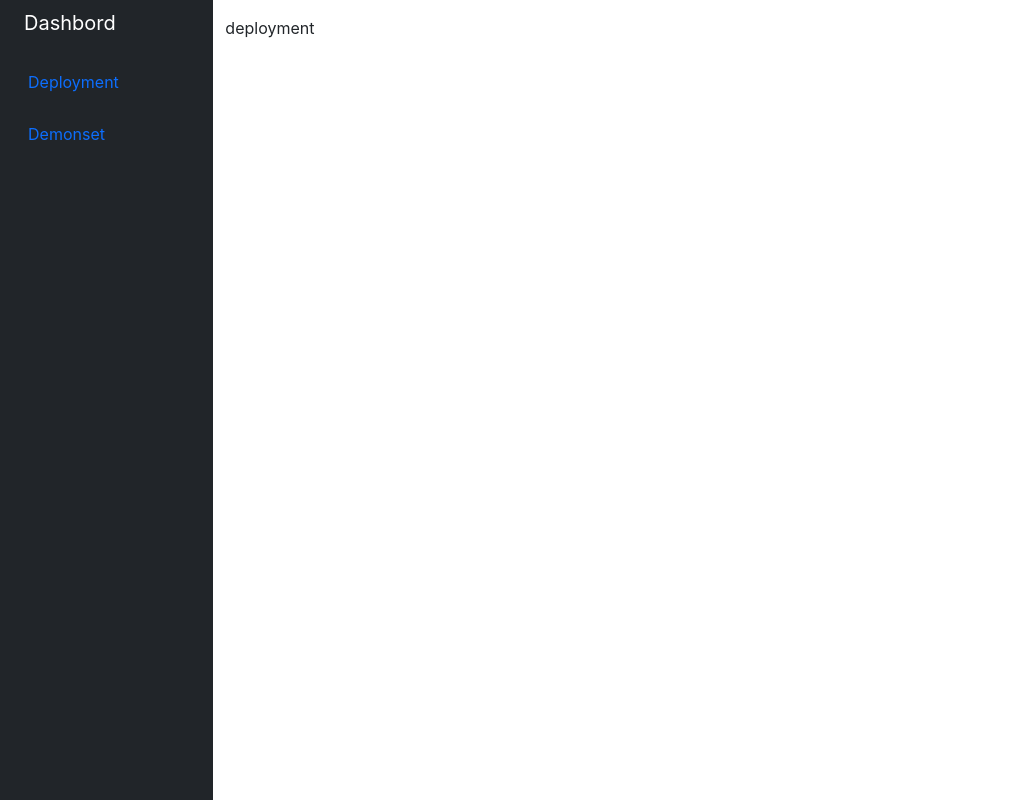
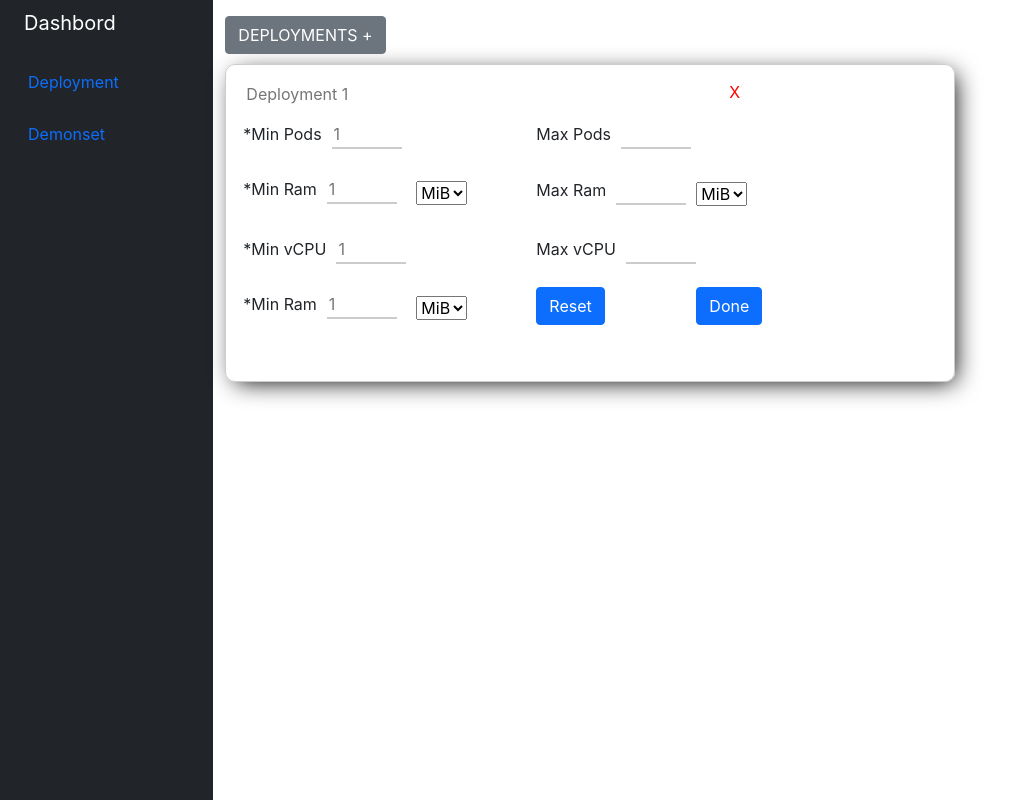
Before and after one commit to CognitQ/ccc-frontend, a React (Create React App) app: page / in a window 1280 px wide. Shown: the whole page, without its empty margins (0-1012 px from the left). Built offline with nearby package versions, Linux system fonts and the light colour scheme.

Commit message:
Deployment basic css completed

```diff
--- /dev/null
+++ b/src/Components/Home.css
@@ -0,0 +1,116 @@
+.incontainer{
+    border: 1px solid #ccc;
+    border-radius: 10px;
+    width:70%;
+    height: fit-content;
+    padding-bottom: 30px;
+    margin-top: 10px;
+    box-shadow: 5px 5px 25px -5px black;
+
+
+}
+.detailform{
+    margin: 20px;
+    margin-top: 10px;
+    /* border: 1px solid #ccc; */
+    height: fit-content;
+    width: fit-content;
+}
+
+.closebtn{
+    /* border: 1px solid #ccc; */
+    height: fit-content;
+    width: fit-content;
+    margin-left: 490px;
+    margin-top: -60px;
+}
+
+.closebtn button{
+    color: red;
+}
+
+.lane{
+    /* border:1px solid #ccc; */
+    margin-top: 5px;
+    height: fit-content;
+    width: fit-content;
+    margin-left: 10px;
+}
+.maininputs{
+    /* border: 1px solid #ccc; */
+    height: 50px;
+    width: fit-content;
+    margin-left: 7px;
+    margin-top: 5px;
+}
+
+.maininputs input, .maininputstwo input{
+    margin-left: 10px;
+    margin-top: 5px;
+    border: none;
+    border-bottom: 2px solid #ccc;
+    width: 70px;
+}
+
+.maininputstwo{
+    /* border: 1px solid #ccc; */
+    margin-top: -50px;
+    height: 50px;
+    width: fit-content;
+    margin-left: 300px;
+}
+
+.ram{
+    /* border:1px solid rgb(250, 5, 5); */
+    margin-top: 5px;
+    height: 65px;
+    width: fit-content;
+    margin-left: 10px;
+}
+.raminput{
+    /* border: 1px solid rgb(241, 226, 2); */
+    height: 50px;
+    width: fit-content;
+    margin-left: 7px;
+    margin-top: 5px;
+}
+
+.raminput input, .raminputtwo input{
+    margin-left: 10px;
+    margin-top: 5px;
+    border: none;
+    border-bottom: 2px solid #ccc;
+    width: 70px;
+}
+
+.raminputtwo{
+    /* border: 1px solid rgb(76, 255, 5); */
+    margin-top: -33px;
+    height: 50px;
+    width: fit-content;
+    margin-left: 300px;
+}
+
+.unit{
+    /* border: 1px solid #ccc; */
+    margin-top: -40px;
+    height: fit-content;
+    width: fit-content;
+    margin-left: 180px;
+}
+
+.unittwo{
+    /* border: 1px solid #ccc; */
+    margin-top: -40px;
+    height:fit-content;
+    width: fit-content;
+    margin-left: 460px;
+}
+
+.vcpu{
+    margin-top: -10px;
+}
+
+.done{
+    margin-top: -10px;
+}
--- a/src/Components/Home.js
+++ b/src/Components/Home.js
@@ -1,12 +1,109 @@
 import React from "react";
-
+import "./Home.css";
 export const Home = ({ show }) => {
   return (
     <div>
       <div>
         {show ? (
           //   code for deployment
-          <div>deployment</div>
+          <div>
+            <div className="nav">
+              <button type="button" class="btn btn-secondary">
+                DEPLOYMENTS +
+              </button>
+            </div>
+            <div className="incontainer ">
+              {/* <form className="row g-3"> */}
+              <div className="detailform">
+                <input
+                  type="text"
+                  readonly
+                  class="form-control-plaintext"
+                  placeholder="Deployment 1"
+                />
+              </div>
+
+              <div className="closebtn">
+                <button type="button" class="btn btn-outline-primar">
+                  X
+                </button>
+              </div>
+
+              <div className="lane">
+                <div className="maininputs">
+                  *<label> Min Pods </label>
+                  <input type="number" placeholder="1" />
+                </div>
+                <div className="maininputstwo">
+                  <label> Max Pods </label>
+                  <input type="number" />
+                </div>
+              </div>
+
+              <div className="ram">
+                <div className="raminput">
+                  *<label> Min Ram </label>
+                  <input type="number" placeholder="1" />
+                </div>
+
+                <div className="unit">
+                  <select name="minRamUnit" id="unit">
+                    <option value="MiB">MiB</option>
+                    <option value="GiB">GiB</option>
+                  </select>
+                </div>
+
+                <div className="raminputtwo">
+                  <label> Max Ram </label>
+                  <input type="number" />
+                </div>
+                <div className="unittwo">
+                  <select name="minRamUnit" id="unit">
+                    <option value="MiB">MiB</option>
+                    <option value="GiB">GiB</option>
+                  </select>
+                </div>
+              </div>
+
+              <div className="lane vcpu">
+                <div className="maininputs">
+                  *<label> Min vCPU </label>
+                  <input type="number" placeholder="1" />
+                </div>
+                <div className="maininputstwo">
+                  <label> Max vCPU </label>
+                  <input type="number" />
+                </div>
+              </div>
+
+              <div className="ram">
+                <div className="raminput">
+                  *<label> Min Ram </label>
+                  <input type="number" placeholder="1" />
+                </div>
+
+                <div className="unit">
+                  <select name="minRamUnit" id="unit">
+                    <option value="MiB">MiB</option>
+                    <option value="GiB">GiB</option>
+                  </select>
+                </div>
+
+                <div className="raminputtwo">
+                  <button type="button" class="btn btn-primary">
+                    {" "}
+                    Reset
+                  </button>
+                </div>
+                <div className="unittwo">
+                  <button type="button" class="btn btn-primary done">
+                    {" "}
+                    Done
+                  </button>
+                </div>
+              </div>
+            </div>
+          </div>
         ) : (
           //   code for demonset
           <div>demonset</div>
--- /dev/null
+++ b/src/Components/Home1.css
@@ -0,0 +1,106 @@
+.unittwo{
+    border: 1px solid #ccc;
+    margin-top: -40px;
+    height: fit-content;
+    width: fit-content;
+    margin-left: 480px;
+}
+
+.incontainer{
+    border: 1px solid #ccc;
+    border-radius: 10px;
+    width: fit-content;
+    height: fit-content;
+    padding-bottom: 30px;
+    margin-top: 10px;
+
+}
+.detailform{
+    margin: 20px;
+    margin-top: 10px;
+    /* border: 1px solid #ccc; */
+    height: fit-content;
+    width: fit-content;
+}
+
+.closebtn{
+    border: 1px solid #ccc;
+    height: fit-content;
+    width: fit-content;
+    margin-left: 490px;
+    margin-top: -60px;
+}
+
+.closebtn button{
+    color: red;
+}
+
+.lane{
+    border:1px solid #ccc;
+    margin-top: 0px;
+    height: fit-content;
+    width: fit-content;
+    margin-left: 10px;
+}
+
+.lanetwo{
+    border:1px solid #ccc;
+    height: fit-content;
+    width: fit-content;
+    margin-left: 10px;
+}
+
+.maininputs{
+    border: 1px solid #ccc;
+    height: 50px;
+    width: fit-content;
+    margin-left: 7px;
+    margin-top: 5px;
+}
+
+.maininputs input, .maininputstwo input{
+    margin-left: 10px;
+    margin-top: 5px;
+    border: none;
+    border-bottom: 2px solid #ccc;
+    width: 70px;
+}
+
+.maininputstwo{
+    border: 1px solid #ccc;
+    margin-top: -35px;
+    height: 50px;
+    width: fit-content;
+    margin-left: 300px;
+}
+.maininput input{
+    border: none;
+    border-bottom: 2px solid #ccc;
+    margin-top: 5px;
+    padding-left: 50px;
+}
+
+.storage{
+    margin-left: 20px;
+    /* border: 1px solid #ccc; */
+    width: fit-content;
+}
+.storage input{
+    width: 20%;
+}
+
+.reset{
+    border: 2px solid rgb(255, 9, 9);
+    height: fit-content;
+    width: fit-content;
+    margin-left: 200px;
+}
+
+.unit{
+    /* border: 1px solid #ccc; */
+    margin-top: -40px;
+    height: fit-content;
+    width: fit-content;
+    margin-left: 180px;
+
+}
```
